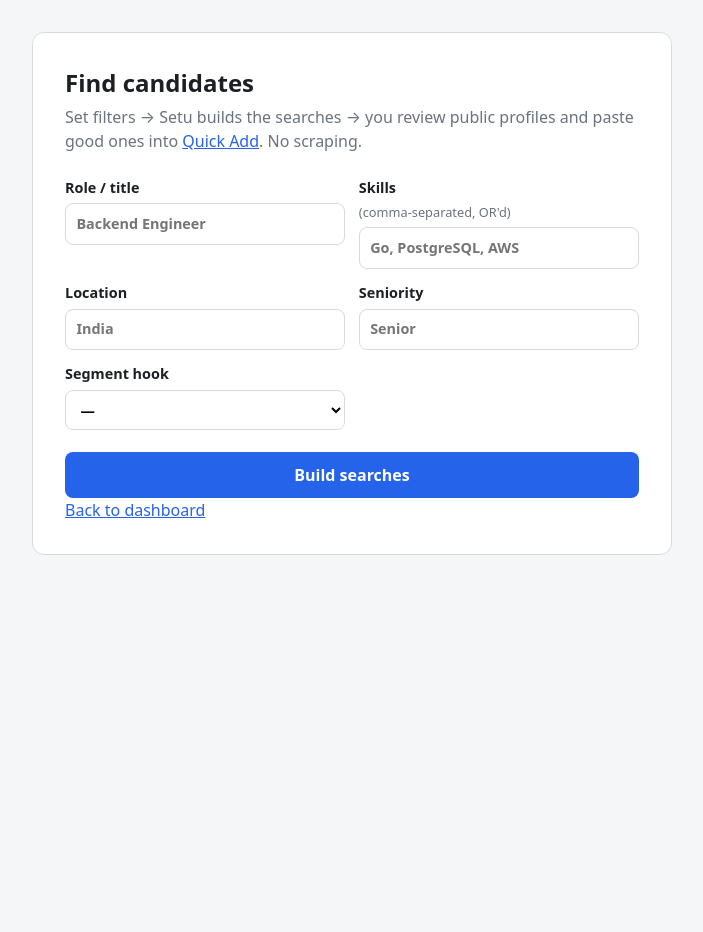
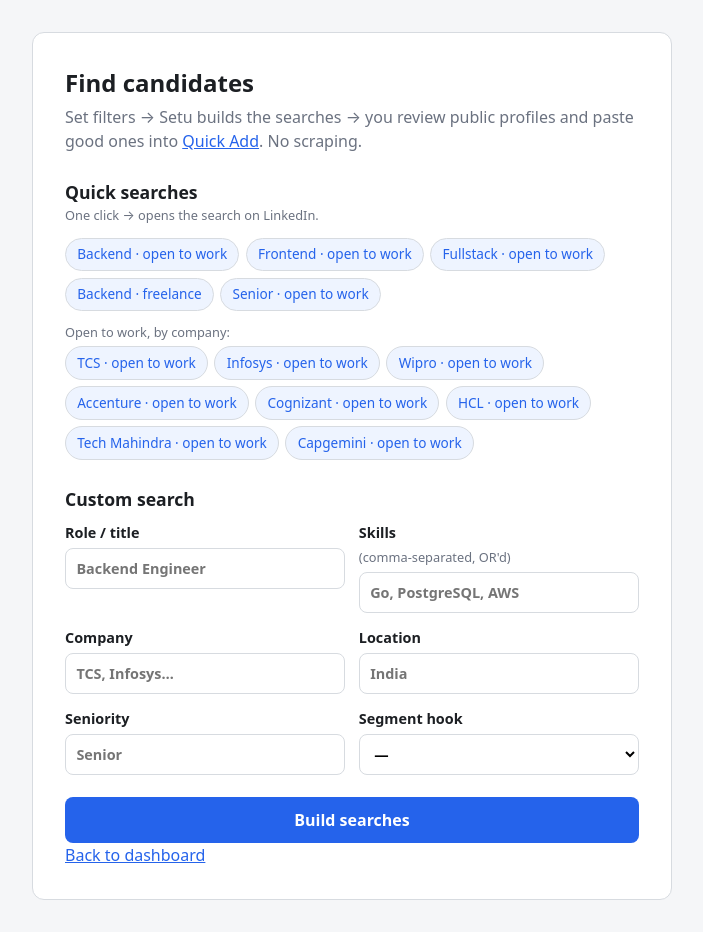
Before and after one commit to saurabhprakhar7/setu, a FastAPI app: page /sourcing in a window 1280 px wide. Shown: the whole page, without its empty margins (288-991 px from the left). Before the commit the page ends 555 px from the top, so only its background shows below. Run offline with FastAPI, Linux system fonts and the light colour scheme.

Commit message:
Add quick-search presets + company filter to sourcing
- One-click chips (e.g. "Backend · open to work") that open a LinkedIn search
- Company filter (TCS/Infosys/...) in custom search + per-company quick searches

Co-Authored-By: Claude Opus 4.8 (1M context) <noreply@anthropic.com>

```diff
--- a/app/main.py
+++ b/app/main.py
@@ -170,9 +170,17 @@ async def candidate_status(
 @app.get("/sourcing")
 def sourcing_page(request: Request):
     q = request.query_params
-    filters = {k: q.get(k, "") for k in ("role", "skills", "location", "seniority", "segment")}
+    keys = ("role", "skills", "location", "seniority", "segment", "company")
+    filters = {k: q.get(k, "") for k in keys}
     searches = sourcing.build_searches(**filters) if any(filters.values()) else None
-    context = {"filters": filters, "searches": searches, "segments": [s.value for s in Segment]}
+    context = {
+        "filters": filters,
+        "searches": searches,
+        "segments": [s.value for s in Segment],
+        "companies": sourcing.COMPANIES,
+        "role_presets": sourcing.role_presets(),
+        "company_presets": sourcing.company_presets(),
+    }
     return templates.TemplateResponse(request, "sourcing.html", context)
 
 
--- a/app/static/style.css
+++ b/app/static/style.css
@@ -124,6 +124,13 @@ textarea {
 .badge.sent, .badge.published { background: #dcfce7; color: #166534; }
 .badge.draft, .badge.approved { background: #f1f3f5; color: var(--muted); }
 
+.chips { display: flex; flex-wrap: wrap; gap: .4rem; }
+.chip-link {
+  display: inline-block; padding: .35rem .7rem; border-radius: 999px; text-decoration: none;
+  font-size: .85rem; background: #eef4ff; color: var(--accent); border: 1px solid var(--border);
+}
+.chip-link:hover { background: #dbe7ff; }
+
 .optin-share { background: #eef4ff; border: 1px solid var(--border); border-radius: 10px; padding: 1rem; margin: 1rem 0; }
 .optin-share h2 { margin: 0 0 .2rem; }
 .share-row { display: flex; gap: .5rem; align-items: center; flex-wrap: wrap; }
--- a/app/templates/sourcing.html
+++ b/app/templates/sourcing.html
@@ -11,9 +11,24 @@
     <h1>Find candidates</h1>
     <p class="sub">Set filters → Setu builds the searches → you review public profiles and paste good ones into <a class="link" href="/dashboard">Quick Add</a>. No scraping.</p>
 
+    <section>
+      <h2>Quick searches</h2>
+      <p class="hint">One click → opens the search on LinkedIn.</p>
+      <div class="chips">
+        {% for p in role_presets %}<a class="chip-link" href="{{ p.linkedin_url }}" target="_blank" rel="noopener">{{ p.label }}</a>{% endfor %}
+      </div>
+      <p class="hint" style="margin:.7rem 0 .3rem">Open to work, by company:</p>
+      <div class="chips">
+        {% for p in company_presets %}<a class="chip-link" href="{{ p.linkedin_url }}" target="_blank" rel="noopener">{{ p.label }}</a>{% endfor %}
+      </div>
+    </section>
+
+    <h2>Custom search</h2>
     <form method="get" action="/sourcing" class="grid-form">
       <label>Role / title<input type="text" name="role" value="{{ filters.role }}" placeholder="Backend Engineer"></label>
       <label>Skills <span class="hint-inline">(comma-separated, OR'd)</span><input type="text" name="skills" value="{{ filters.skills }}" placeholder="Go, PostgreSQL, AWS"></label>
+      <label>Company<input type="text" name="company" value="{{ filters.company }}" placeholder="TCS, Infosys…" list="companies"></label>
+      <datalist id="companies">{% for c in companies %}<option value="{{ c }}">{% endfor %}</datalist>
       <label>Location<input type="text" name="location" value="{{ filters.location }}" placeholder="India"></label>
       <label>Seniority<input type="text" name="seniority" value="{{ filters.seniority }}" placeholder="Senior"></label>
       <label>Segment hook
```
Also changed, not shown: app/sourcing.py (+27 -2 lines).
